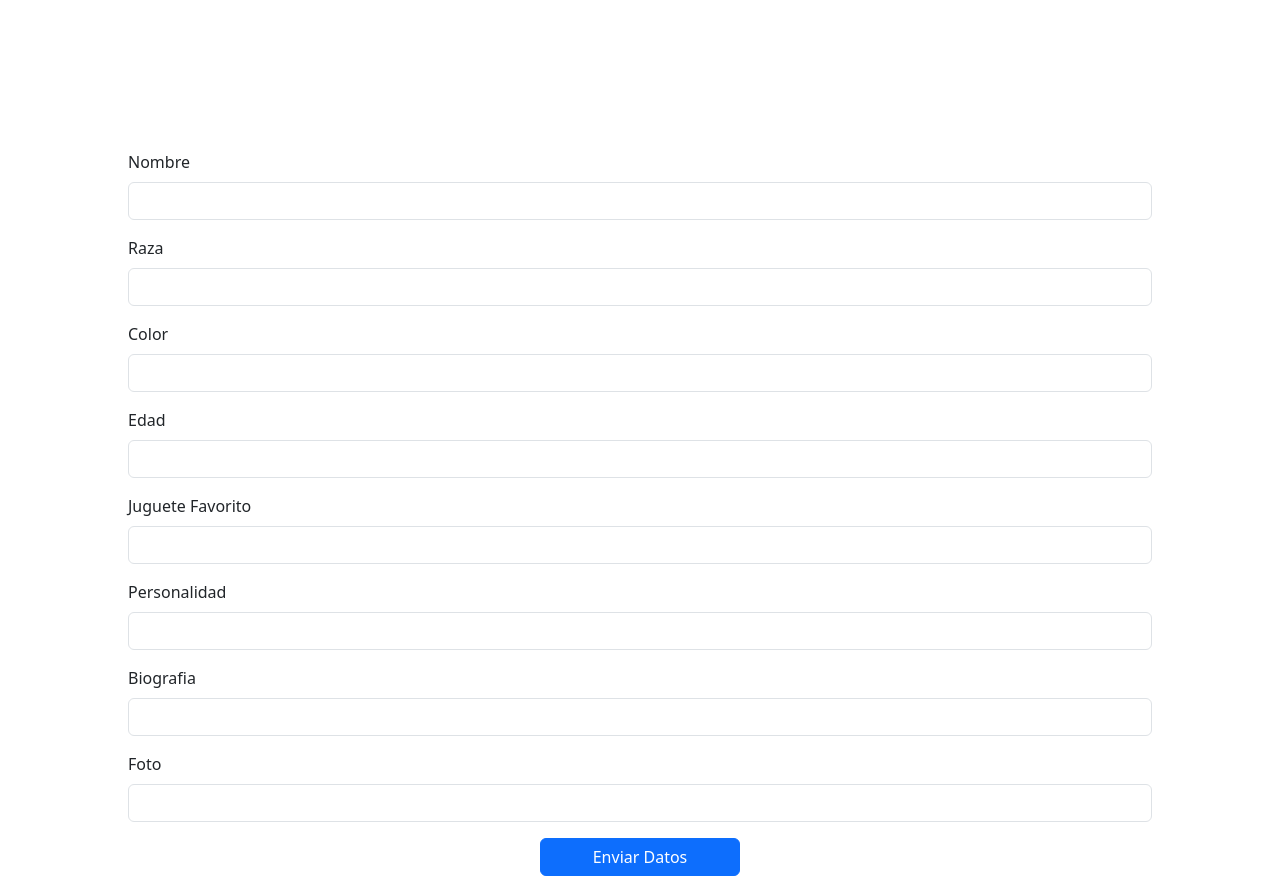
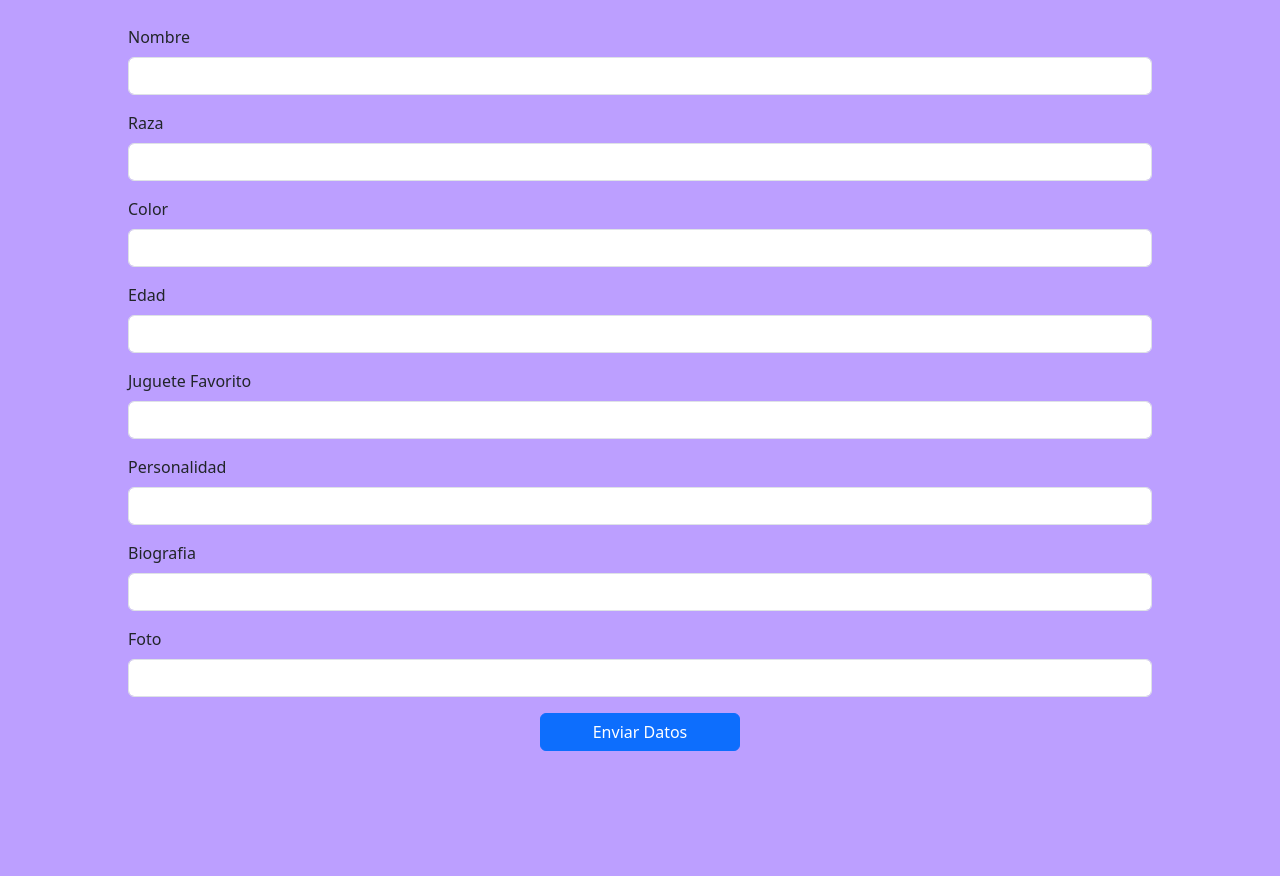
Before and after one commit to zakkdruzer/CRUD-Perritos, a website: page public/formulario.html in a window 1280 px wide. After the commit the page ends 801 px from the top, so only its background shows below. Drawn offline with nearby package versions, Linux system fonts and the light colour scheme.

Commit message:
Se agregan estilos faltantes

```diff
--- a/public/statics/styles/formulario.css
+++ b/public/statics/styles/formulario.css
@@ -1,9 +1,13 @@
+body{
+    background-color: rgb(188, 159, 255);
+}
 .formulario{
     display: flex;
     flex-direction: column;
     margin: auto;
     width: 80%;
-    margin-top: 150px;
+    margin-top: 25px;
+    margin-bottom: 50px;
 }
 #enviar{
     width: 200px;
```
